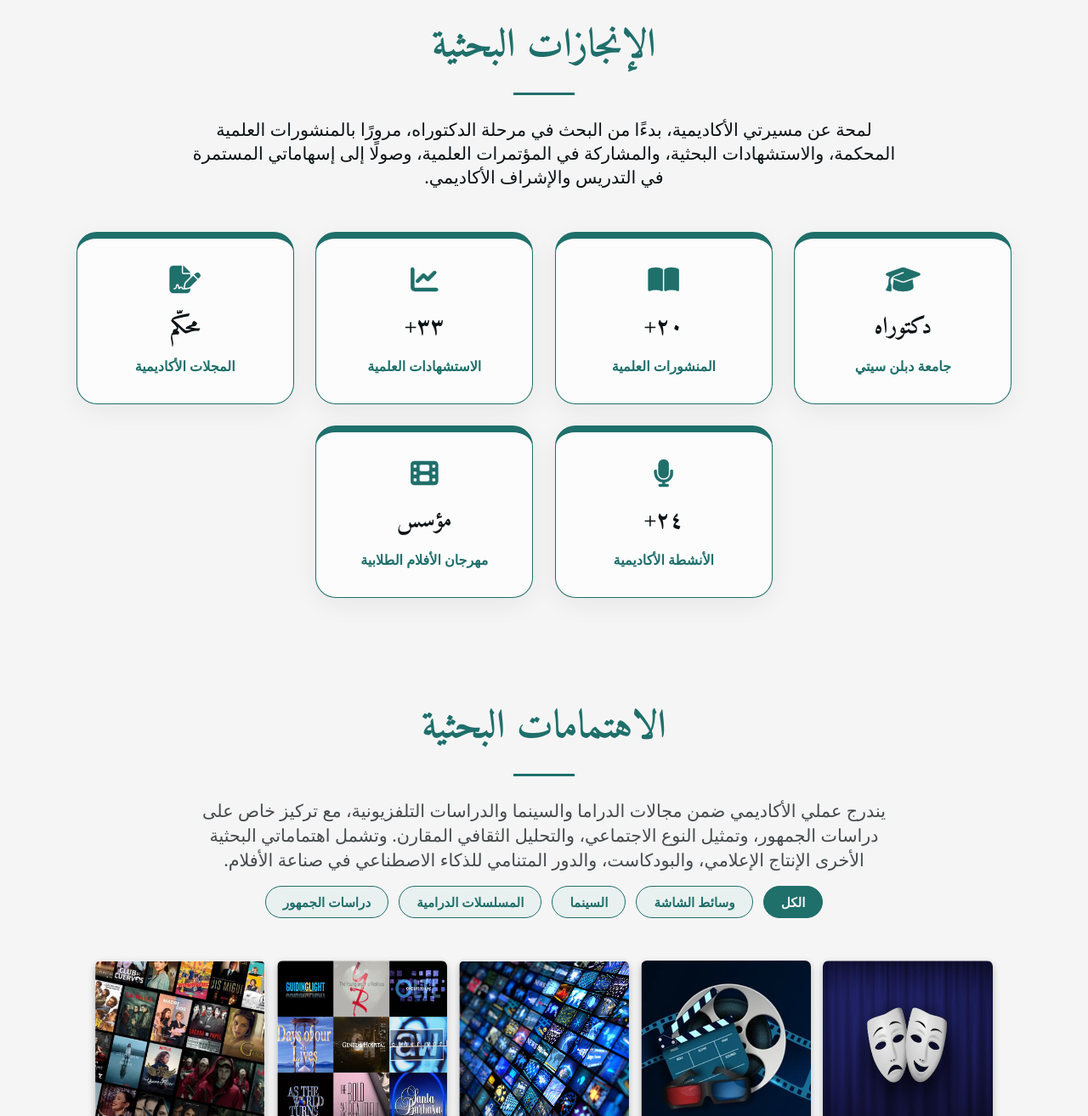
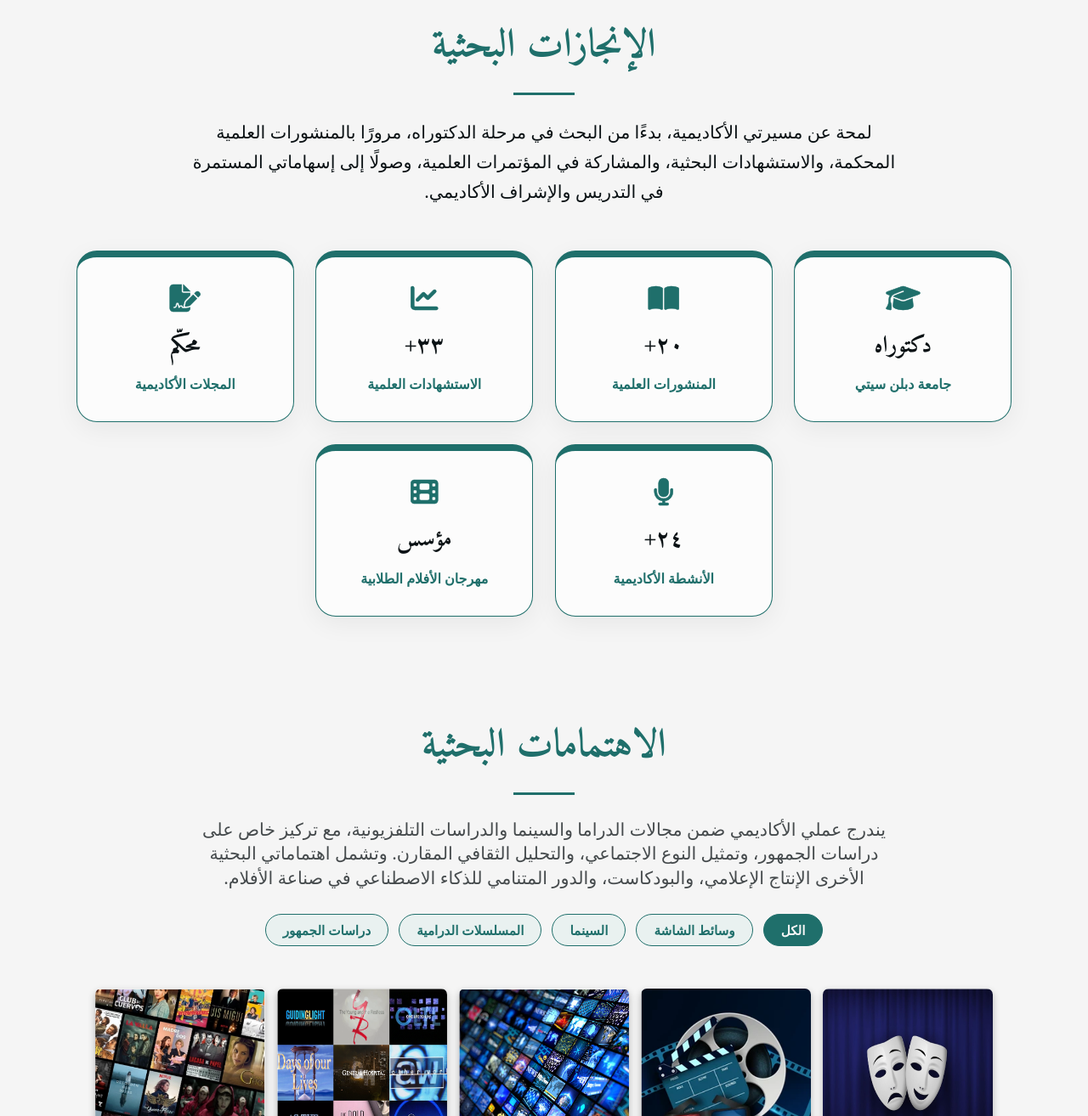
Before and after one commit to dardawi123/My-profile, a plain HTML site: page ar/index.html in a window 1280 px wide. Shown: the part 840-2154 px from the top of the page at 85% size. Drawn offline with nearby package versions, Linux system fonts and the light colour scheme; no server answers.

Commit message:
Add files via upload

```diff
--- a/css/styles-ar.css
+++ b/css/styles-ar.css
@@ -802,6 +802,7 @@ a:focus, .btn:focus {
   margin-left: clamp(0.375rem, -3.8273rem + 18.172vw, 10.9375rem);
   margin-right: clamp(0.375rem, -3.8273rem + 18.172vw, 10.9375rem);
   font-size: clamp(1rem, 0.8806rem + 0.5161vw, 1.3rem);
+  line-height: 1.7;
 }
 
 .stats-grid {
@@ -905,6 +906,7 @@ a:focus, .btn:focus {
   max-width: clamp(20.3125rem, -1.4449rem + 94.086vw, 75rem);
   margin: 0 auto;
   text-align: center;
+  line-height: 1.7;
 }
 
 .lead {
@@ -1006,7 +1008,7 @@ a:focus, .btn:focus {
   flex-wrap: wrap;
   justify-content: center;
   gap: 0.75rem;
-  margin: 1rem 0 2rem;
+  margin: 1.75rem 0 2rem;
 }
 
 .research-filter button {
--- a/css/styles-en.css
+++ b/css/styles-en.css
@@ -1007,7 +1007,7 @@ a:focus, .btn:focus {
   flex-wrap: wrap;
   justify-content: center;
   gap: 0.75rem;
-  margin: 1rem 0 2.5rem;
+  margin: 1.75rem 0 2rem;
 }
 
 .research-filter button {
```
